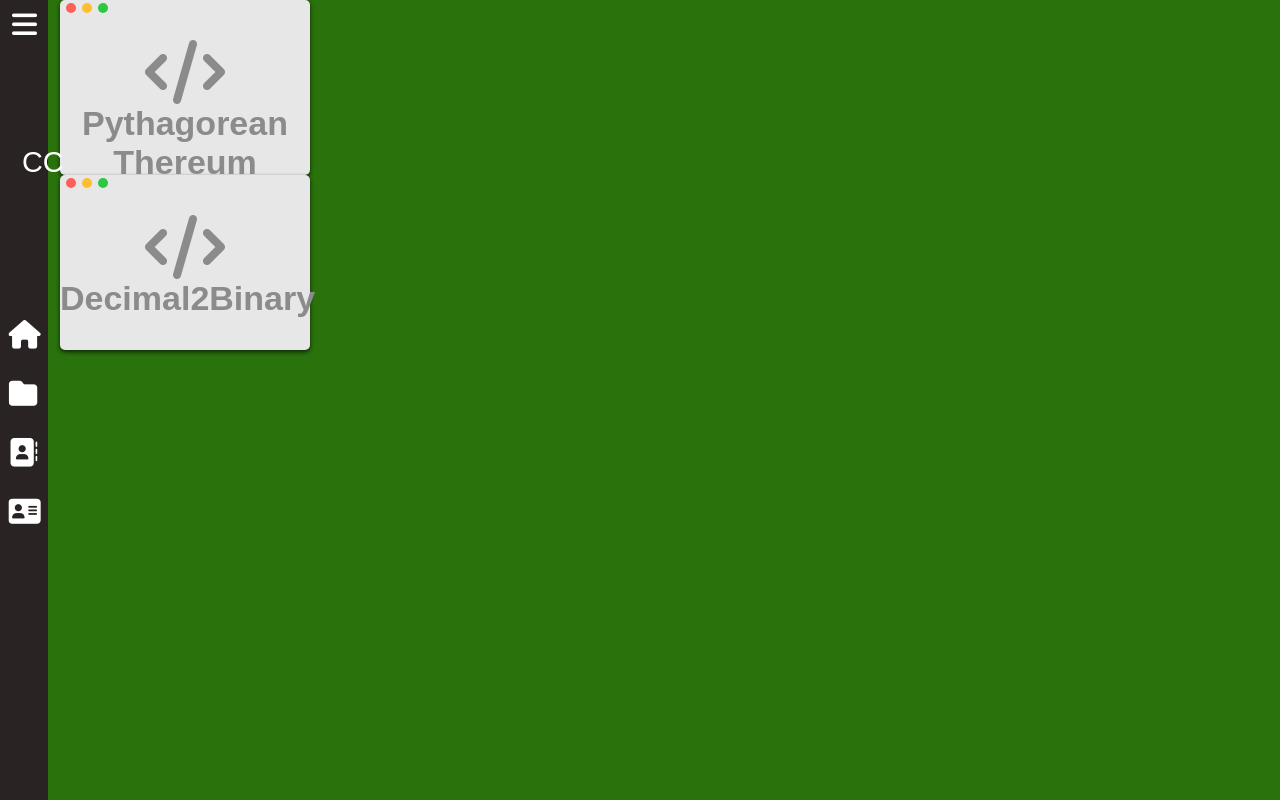
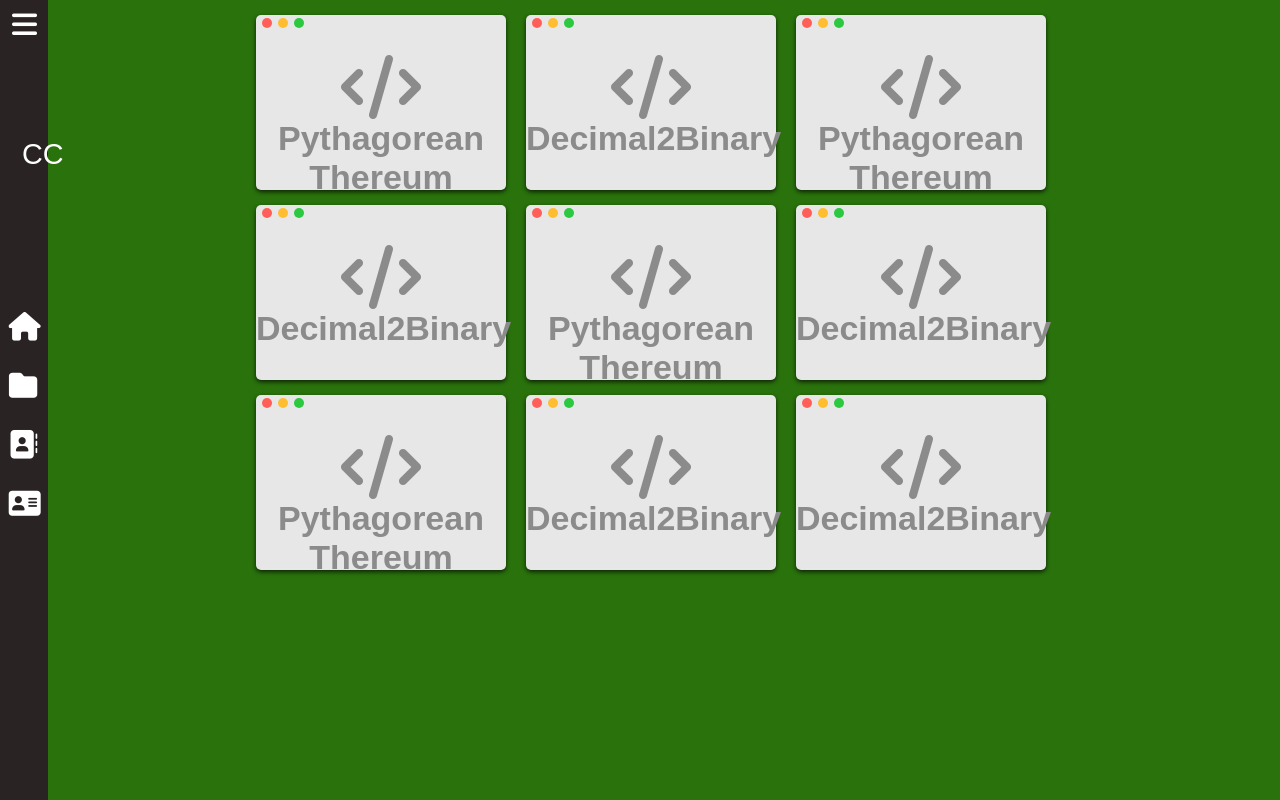
Before and after one commit to Dev-Chase/WebPortfolio, a Flask app: page /projects in a window 1280 px wide. Run offline with Flask 2, Linux system fonts and the light colour scheme; some libraries are stand-ins or nearby versions; some web fonts are replaced.

Commit message:
templates/

```diff
--- a/main.py
+++ b/main.py
@@ -4,7 +4,14 @@ import numpy as np
 # Creating Base Arrays
 projects_arr = [
         ["Pythagorean Thereum", "004bd41daf", 0],
-        ["Decimal2Binary", "4593ef57f4", 1]
+        ["Decimal2Binary", "4593ef57f4", 1],
+        ["Pythagorean Thereum", "004bd41daf", 2],
+        ["Decimal2Binary", "4593ef57f4", 3],
+        ["Pythagorean Thereum", "004bd41daf", 4],
+        ["Decimal2Binary", "4593ef57f4", 5],
+        ["Pythagorean Thereum", "004bd41daf", 6],
+        ["Decimal2Binary", "4593ef57f4", 7],
+        ["Decimal2Binary", "4593ef57f4", 8]
     ]
 
 app = Flask(__name__)
--- a/templates/allprojects.html
+++ b/templates/allprojects.html
@@ -2,6 +2,77 @@
 <title>{% block title %}Projects{% endblock %}</title>
 {% block style %}
 <style>
+    #content{
+        margin-top: 15px;
+        position: absolute;
+        left: 40%;
+        transform: translateX(-40%);
+        display: grid;
+        grid-column-gap: 20px;
+        grid-auto-rows: 175px;
+        grid-row-gap: 15px;
+    }
+    @media screen and (max-width: 250px) {
+        #content{
+            left: 10%;
+            transform: translateX(-50%);
+        }
+    }
+    @media screen and (max-width: 350px) and (min-width: 250px) {
+        #content{
+            left: 15%;
+            transform: translateX(-15%);
+        }
+    }
+    @media screen and (max-width: 500px) and (min-width: 350px){
+        #content{
+            left: 20%;
+            transform: translateX(-20%);
+        }
+    }
+    @media screen and (max-width: 550px) and (min-width: 500px){
+        #content{
+            left: 10%;
+        transform: translateX(-10%);
+            grid-template-columns: 1fr 1fr;
+            grid-column-gap: 15px;
+        }
+        .card{
+            width: 150px;
+            height: 75px;
+        }
+    }
+    @media screen and (max-width: 650px) and (min-width: 550px){
+        #content{
+            left: 10%;
+        transform: translateX(-10%);
+            grid-template-columns: 1fr 1fr;
+            grid-column-gap: 15px;
+        }
+        .card{
+            width: 200px;
+            height: 125px;
+        }
+    }
+    @media screen and (max-width: 900px) and (min-width: 650px) {
+        #content {
+            left: 30%;
+            transform: translateX(-30%);
+            grid-template-columns: 1fr 1fr;
+        }
+    }
+    @media screen and (min-width: 900px) and (max-width: 1000px) {
+        #content{
+            left: 30%;
+            transform: translateX(-30%);
+            grid-template-columns: 1fr 1fr 1fr;
+        }
+    }
+    @media (min-width: 1000px) {
+        #content{
+            grid-template-columns: 1fr 1fr 1fr;
+        }
+    }
     #test{
         color: white;
         text-decoration: none;
--- a/templates/nav.html
+++ b/templates/nav.html
@@ -22,7 +22,7 @@
         }
         #nav-container{
             position: fixed;
-            top:2em;
+            top:1.5em;
             height: 65%;
             display: grid;
             grid-template-columns: 100%;
@@ -40,7 +40,7 @@
             font-family: 'Smooch Sans', sans-serif;
             display: grid;
             place-items: center;
-            height: 100vh;
+            height: 100%;
             width: 3em;
             background: rgb(41, 35, 35);
             color: white;
@@ -57,13 +57,13 @@
             white-space: nowrap;
         }
         #nav-btn{
-            position: absolute;
+            position: fixed;
             z-index: 1000;
             top: 0;
             left: 0;
             width: 3em;
             height: 3em;
-            display: grid;
+            display:     grid;
             place-items: center;
             background: none;
         }
```
